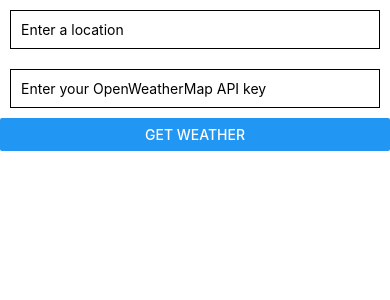
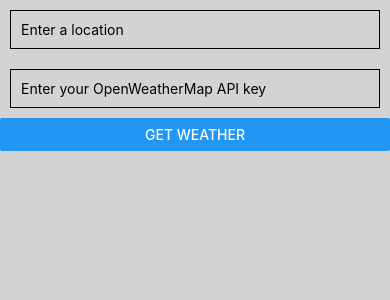
Before and after one commit to vaasuu/react-native-weather-app, a React Native app: screen / in a window 390 px wide. Shown: the top 300 px of the page. Built offline with nearby package versions, Linux system fonts and the light colour scheme.

Commit message:
Some changes

```diff
--- a/App.js
+++ b/App.js
@@ -34,7 +34,9 @@ const App = () => {
   };
 
   return (
-    <SafeAreaView style={{ flex: 1, flexDirection: "column" }}>
+    <SafeAreaView
+      style={{ flex: 1, flexDirection: "column", backgroundColor: "lightgray" }}
+    >
       {weatherJson && (
         <>
           <Header cityName={weatherJson?.name} style={{ flex: 1 }} />
--- a/app.json
+++ b/app.json
@@ -14,9 +14,7 @@
     "updates": {
       "fallbackToCacheTimeout": 0
     },
-    "assetBundlePatterns": [
-      "**/*"
-    ],
+    "assetBundlePatterns": ["**/*"],
     "ios": {
       "supportsTablet": true
     },
```
